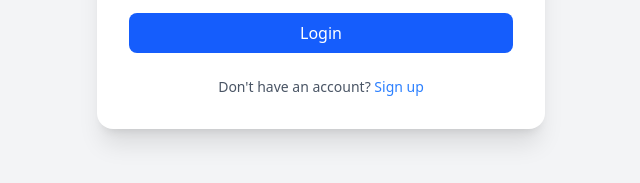
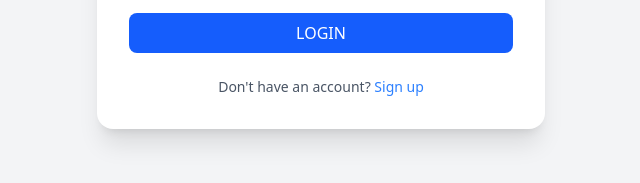
Before and after one commit to Ferdzxs/git, a plain HTML site: page indent.html in a window 1280 px wide. Shown: the part 455-638 px from the top of the page, 319-959 px from the left. Drawn offline with nearby package versions, Linux system fonts and the light colour scheme.

Commit message:
Capital Letter

```diff
--- a/indent.html
+++ b/indent.html
@@ -22,7 +22,7 @@
             </div>
             <button type="submit"
                 class="w-full px-4 py-2 text-white bg-blue-600 rounded-lg hover:bg-blue-700 focus:ring-2 focus:ring-blue-500">
-                Login
+                LOGIN
             </button>
         </form>
         <p class="text-sm text-center text-gray-600">Don't have an account? <a href="#" class="text-blue-500 hover:underline">Sign up</a></p>
```
